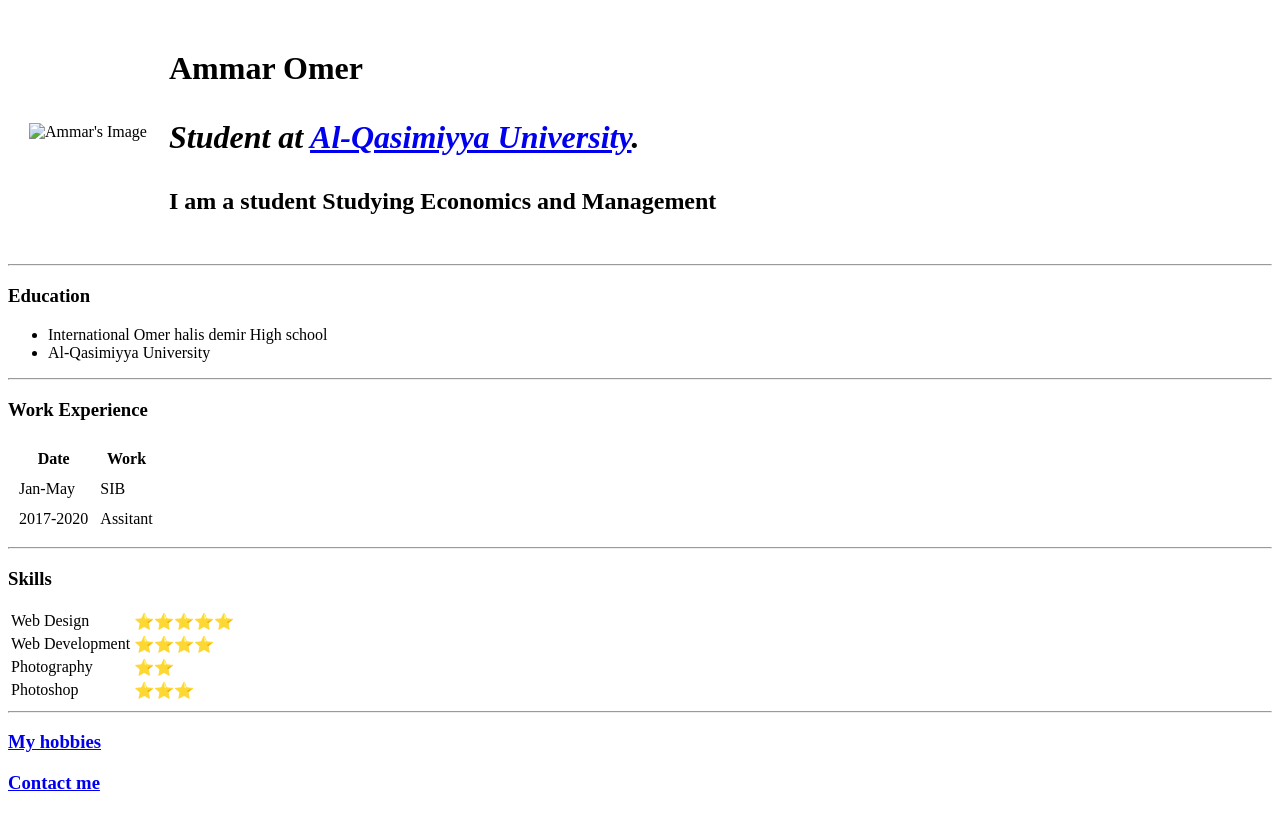
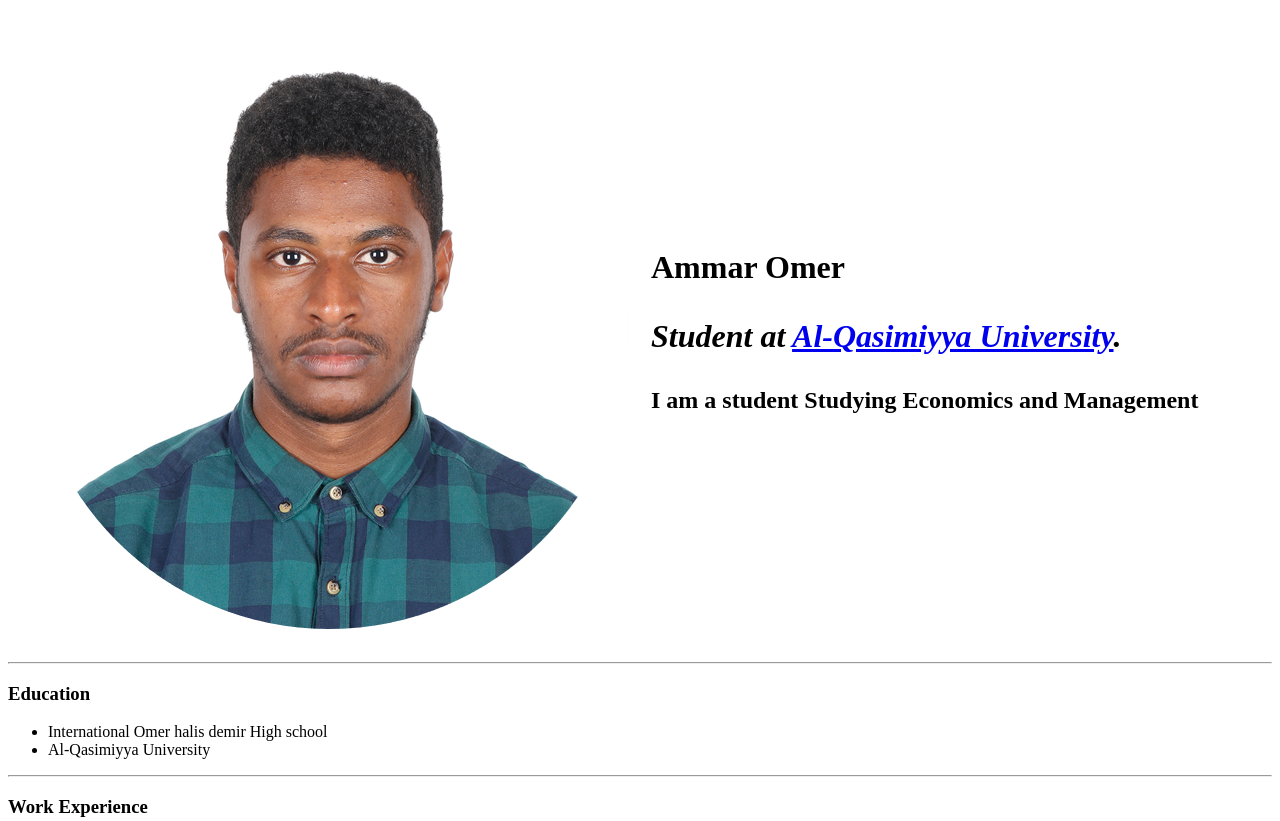
Before and after one commit to ammarekhalaf/CV, a plain HTML site: page index.html in a window 1280 px wide. Shown: the top 821 px of the page. Drawn offline with Linux system fonts and the light colour scheme.

Commit message:
Update index.html

```diff
--- a/index.html
+++ b/index.html
@@ -10,7 +10,7 @@
   <table cellspacing="20">
     <tr>
       <td>
-        <img src="images/personal.png" alt="Ammar's Image">
+        <img src="personal.png" alt="Ammar's Image">
       </td>
       <td>
         <h1> Ammar Omer<h1>
```
